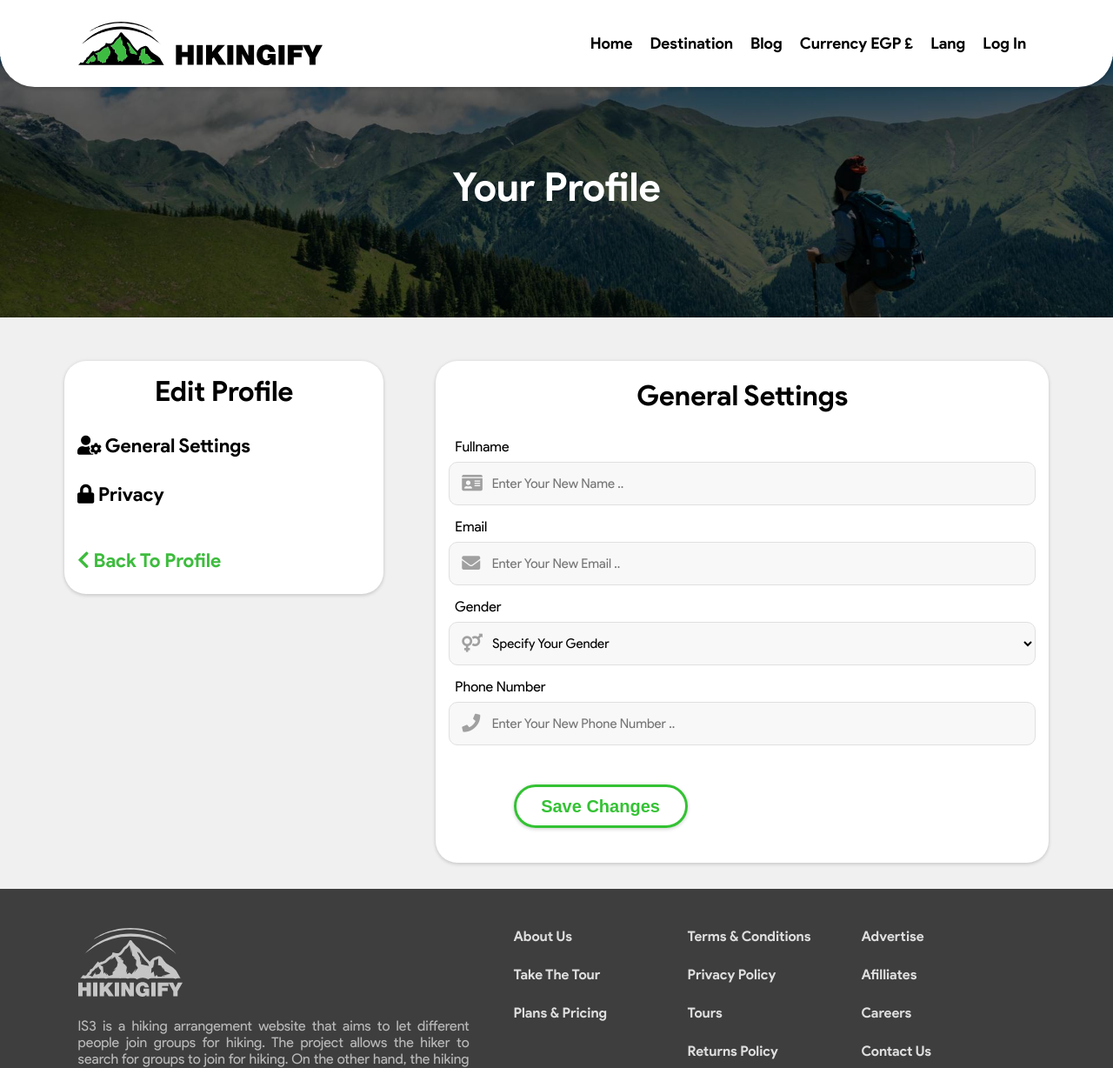
After one commit to xBodda/lets-hike, a PHP site: page /zowjain/edit-profile.php in a window 1280 px wide. The commit adds this page. Shown: the top 1228 px of the page at 87% size. Run offline with PHP 8.4, Linux system fonts and the light colour scheme; some libraries are stand-ins or nearby versions.

Commit message:
edit-profile

```diff
--- a/Projects Tasks.txt
+++ b/Projects Tasks.txt
@@ -4,7 +4,7 @@ Login.php == Bodda (Frontend Done)
 Signup.php == Bodda (Frontend Done)
 Search.php == xTrimy (WIP)
 profile.php == Muhammed Tarek
-edit-profile.php == Muhammed Tarek
+edit-profile.php == Muhammed Tarek (WIP)
 reviews.php == Ahmed Salah (Frontend Done)
 contact-us.php == Ahmed Ashraf (Frontend Done)
 cart.php == Ahmed Ashraf (Frontend Done)
--- /dev/null
+++ b/edit-profile.php
@@ -0,0 +1,155 @@
+<!DOCTYPE html>
+<html lang="en" dir="ltr">
+  <head>
+    <meta charset="utf-8">
+    <!-- Product Sans Font -->
+    <link rel="stylesheet" href="layout/css/productsans.css">
+    <!-- Main CSS File -->
+    <link rel="stylesheet" href="layout/css/master.css">
+    <!-- Link To Icons File -->
+    <link rel="stylesheet" href="https://use.fontawesome.com/releases/v5.6.3/css/all.css">
+    <!-- Favicon  -->
+    <link href="layout/svg/logo-mark.svg" rel="shortcut icon" type="image/png">
+    <title>Hikingify | Signup</title>
+
+  </head>
+  <body id="edit-profile">
+    <!-- Header START -->
+    <?php include('includes/header.php'); ?>
+    <!-- Header END -->
+    <!-- Top Banner START -->
+    <div class="top-banner">
+      <div class="overlay"></div>
+      <div class="content">
+        <h1>Your Profile</h1>
+      </div>
+    </div>
+    <!-- Top Banner END -->
+
+    <div class="signup-container flex mb-30">
+        <div class="edit-profile fl-1">
+        <h1 class="mb-30 ta-c">Edit Profile</h1>
+
+             <p class="mb-10" onclick="showGeneral()"><i class="fas fa-user-cog"></i> General Settings</p>
+            <br>
+             <p class="mb-30" onclick="showPrivacy()"><i class="fas fa-lock" ></i> Privacy</p>
+            <br>
+            <p class="mb-10 backToProfile"><i class="fas fa-chevron-left"></i> Back To Profile</p>
+
+    </div>
+        <div class="edit-profile-content">
+
+        </div>
+         <div class="edit-profile-form fl-2" id="generalSettings">
+            <form action="edit-profile.php" method="POST">
+                <h1 class="mb-30">General Settings</h1>
+                <label for="name"> &nbsp Fullname
+                    <i class="fas fa-id-card icon"></i>
+                    <input class="input" type="text" name="name" id="name" placeholder=" Enter Your New Name .." required/>
+                </label>
+                <label for="email"> &nbsp Email
+                    <i class="fas fa-envelope icon"></i>
+                    <input class="input" type="text" name="email" id="email" placeholder=" Enter Your New Email .." required/>
+                </label>
+
+                <label for="gender"> &nbsp Gender
+                    <i class="fas fa-venus-mars icon"></i>
+                    <select name="gender" id="gender" class="input" required>
+                        <option value="" selected disabled>Specify Your Gender</option>
+                        <option value="1">Male</option>
+                        <option value="2">Female</option>
+                        <option value="3">Rather Not To Say</option>
+                    </select>
+                </label>
+                <label for="phone"> &nbsp Phone Number
+                    <i class="fas fa-phone icon"></i>
+                    <input class="input" type="text" name="phone" id="phone" placeholder=" Enter Your New Phone Number .." required/>
+                </label>
+                <div class="flex">
+                    <div class="button-container fl-1">
+                        <button type="submit" class="bButton">
+                            <span class="span">Save Changes</span>
+                            <svg class="svg"
+                                xmlns="http://www.w3.org/2000/svg"
+                                width="24"
+                                height="24"
+                                viewBox="0 0 24 24"
+                            >
+                                <path class="path"
+                                d="M0 11c2.761.575 6.312 1.688 9 3.438 3.157-4.23
+                                8.828-8.187 15-11.438-5.861 5.775-10.711
+                                12.328-14 18.917-2.651-3.766-5.547-7.271-10-10.917z"
+                                />
+                            </svg>
+
+                        </button>
+                    </div>
+
+                </div>
+
+            </form>
+        </div>
+        <div class="edit-profile-form fl-2" id="Privacy" style="display:none;">
+        <form action="edit-profile.php" method="POST">
+                <h1 class="mb-30">Privacy</h1>
+                <label for="Password"> &nbsp Password
+                    <i class="fas fa-lock icon"></i>
+                    <input class="input" type="text" name="password" id="password" placeholder=" Enter Your Old Password .." required/>
+                </label>
+                <label for="newPassword"> &nbsp Password
+                    <i class="fas fa-lock icon"></i>
+                    <input class="input" type="text" name="password" id="password" placeholder=" Enter Your New Password .." required/>
+                </label>
+                <label for="repassword"> &nbsp Confirm Password
+                    <i class="fas fa-lock icon"></i>
+                    <input class="input" type="text" name="repassword" id="repassword" placeholder=" Confirm Your New Password .." required/>
+                </label>
+                <div class="flex">
+                    <div class="button-container fl-1">
+                        <button type="submit" class="bButton">
+                            <span class="span">Save Changes</span>
+                            <svg class="svg"
+                                xmlns="http://www.w3.org/2000/svg"
+                                width="24"
+                                height="24"
+                                viewBox="0 0 24 24"
+                            >
+                                <path class="path"
+                                d="M0 11c2.761.575 6.312 1.688 9 3.438 3.157-4.23
+                                8.828-8.187 15-11.438-5.861 5.775-10.711
+                                12.328-14 18.917-2.651-3.766-5.547-7.271-10-10.917z"
+                                />
+                            </svg>
+
+                        </button>
+                    </div>
+                </div>
+
+        </div>
+            </div>
+
+
+
+    </div>
+
+    <!-- Footer START -->
+    <?php include('includes/footer.php'); ?>
+    <!-- Footer END -->
+<script>
+    function showGeneral(){
+    var general=document.getElementById("generalSettings");
+    var privacy=document.getElementById("Privacy");
+    privacy.style.display='none';
+    general.style.display='block';
+
+    }
+    function showPrivacy(){
+        var general=document.getElementById("generalSettings");
+    var privacy=document.getElementById("Privacy");
+            general.style.display='none';
+            privacy.style.display='block';
+
+    }
+</script>
+  </body>
+</html>
--- a/layout/css/master.css
+++ b/layout/css/master.css
@@ -136,7 +136,7 @@ a {
   z-index: 1;
 }
 
-#signup .signup-form {
+#signup .signup-form , #edit-profile .edit-profile-form {
   margin: 0 auto;
   background-color: white;
   margin: 0 10px;
@@ -145,17 +145,17 @@ a {
   padding: 10px 15px;
 }
 
-#signup form {
+#signup form ,#edit-profile form {
   width: 100%;
   height: 100%;
 }
 
-#signup form h1 {
+#signup form h1 ,#edit-profile form h1{
   text-align: center;
   margin: 10px 0;
 }
 
-#signup .signup-content {
+#signup .signup-content , #edit-profile .edit-profile-content {
   position: absolute;
   left: 0;
   right: 45%;
@@ -334,6 +334,7 @@ label {
   width: 100%;
   margin: 30px;
   margin-left: 11%;
+
 }
 
 .bButton {
@@ -879,7 +880,7 @@ label {
 }
 /*Contact End*/
 
-#signup .top-banner{
+#signup .top-banner , #edit-profile .top-banner{
   height: 300px !important;
   margin-bottom: 50px;
 }
@@ -1453,4 +1454,25 @@ padding-right:10px;
     cursor: pointer;
     border:2px solid transparent !important;
 }
+
+.edit-profile{
+  padding:15px;
+  background-color: white;
+  margin: 0 10px;
+  box-shadow: 0 0 4px 0 rgba(0, 0, 0, 0.08), 0 2px 4px 0 rgba(0, 0, 0, 0.12);
+  border-radius: 25px;
+  position: relative;
+  height: 100%;
+  margin-right: 50px;
+}
+
+#edit-profile .edit-profile p{
+  font-weight: bold;
+  font-size: 22px;
+  cursor: pointer;
+}
+
+#edit-profile .edit-profile p.backToProfile{
+color: #3dbc3d !important;
+}
 /*Terms End*/
--- a/layout/js/all.js
+++ b/layout/js/all.js
@@ -31,4 +31,5 @@ for (let i = 0; i < ratings_containers.length; i++) {
     for (let j = 0; j < 5; j++) {
         element.appendChild(stars[j]);
     }
+
 }
```
